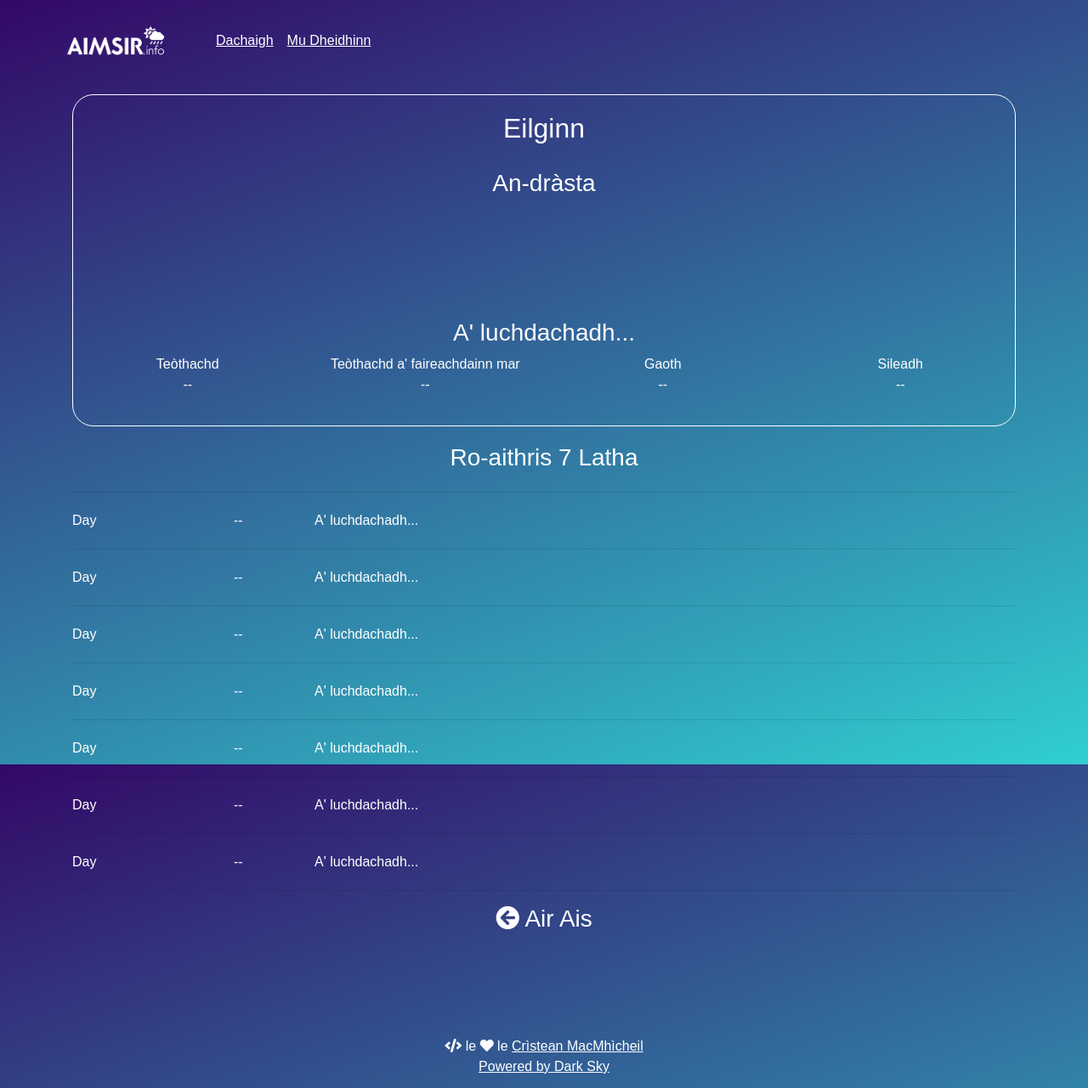
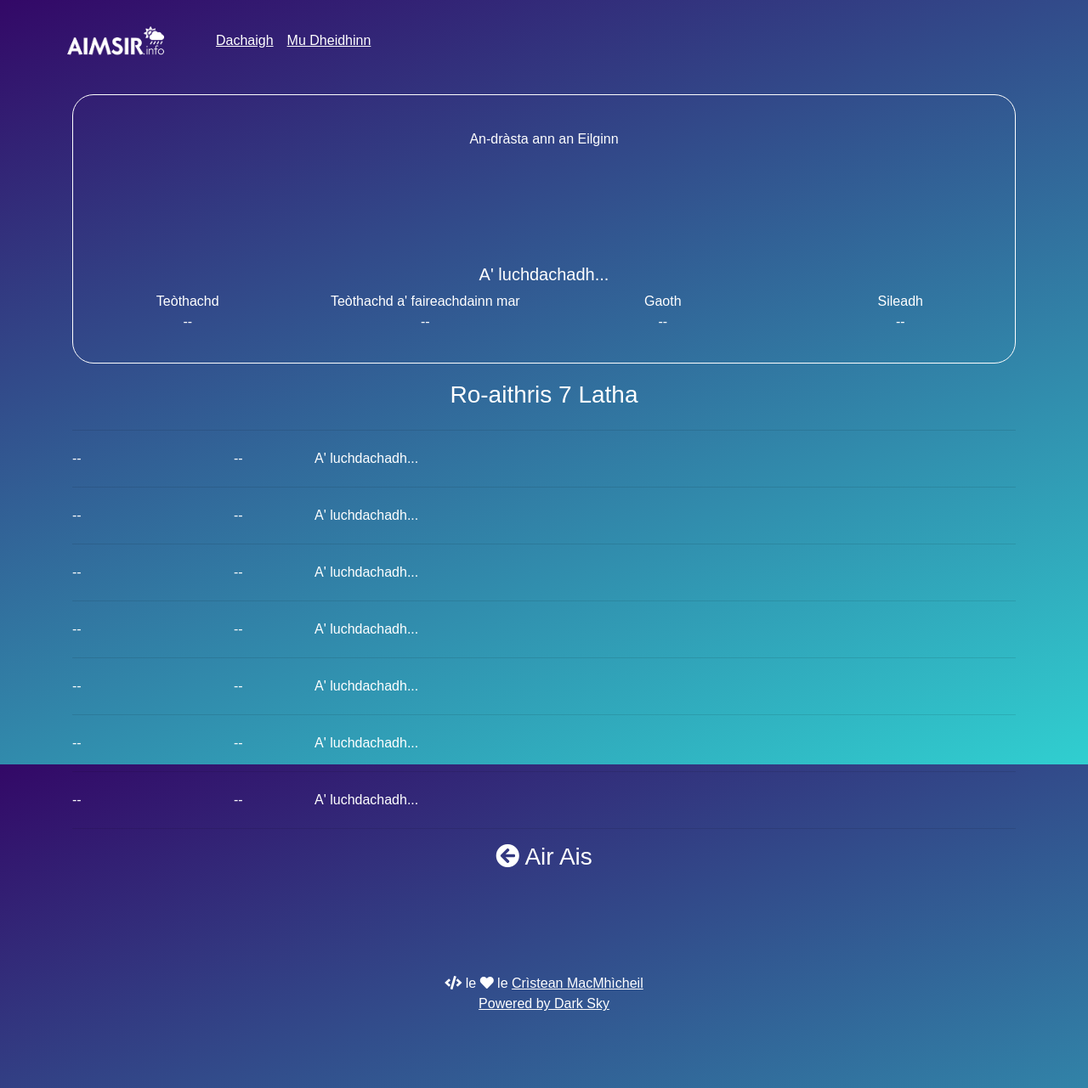
Before and after one commit to angeidheal/aimsir, a Jekyll site: the page built from baile/eilginn.html, in a window 1280 px wide. Shown: the whole page at 85% size. Built offline with Jekyll 4.4.1, drawn with Linux system fonts in a browser that asks for light colours; nearby versions of some CDN libraries; a script that is not in the unit is left out.

Commit message:
Update eilginn.html

```diff
--- a/baile/eilginn.html
+++ b/baile/eilginn.html
@@ -6,16 +6,15 @@
 
 <div class="container">
   <div class="current-weather">
-    <h2 class="location">Eilginn</h2>
-    <h3 class="section-header">An-dràsta</h3>
+    <p class="section-header">An-dràsta ann an Eilginn</p>
     <div class="row">
       <div class="col-md-12 weather-icon">
-        <canvas class="icon" width="128" height="128"></canvas>
+        <canvas class="icon" width="112" height="112"></canvas>
       </div>
     </div>
     <div class="row">
       <div class="col-md-12">
-        <h3 class="current-summary">A' luchdachadh...</h3>
+        <h5 class="current-summary">A' luchdachadh...</h5>
       </div>
     </div>
     <div class="row">
@@ -44,7 +43,7 @@
 
       <div class="row daily-summary day-1">
         <div class="col-md-2 day-1-day">
-          Day
+          --
         </div>
         <div class="col-md-1 day-1-temp">
           --
@@ -58,7 +57,7 @@
 
       <div class="row daily-summary day-2">
         <div class="col-md-2 day-2-day">
-          Day
+          --
         </div>
         <div class="col-md-1 day-2-temp">
           --
@@ -72,7 +71,7 @@
 
       <div class="row daily-summary day-3">
         <div class="col-md-2 day-3-day">
-          Day
+          --
         </div>
         <div class="col-md-1 day-3-temp">
           --
@@ -86,7 +85,7 @@
 
       <div class="row daily-summary day-4">
         <div class="col-md-2 day-4-day">
-          Day
+          --
         </div>
         <div class="col-md-1 day-4-temp">
           --
@@ -100,7 +99,7 @@
 
       <div class="row daily-summary day-5">
         <div class="col-md-2 day-5-day">
-          Day
+          --
         </div>
         <div class="col-md-1 day-5-temp">
           --
@@ -114,7 +113,7 @@
 
       <div class="row daily-summary day-6">
         <div class="col-md-2 day-6-day">
-          Day
+          --
         </div>
         <div class="col-md-1 day-6-temp">
           --
@@ -128,7 +127,7 @@
 
       <div class="row daily-summary day-7">
         <div class="col-md-2 day-7-day">
-          Day
+          --
         </div>
         <div class="col-md-1 day-7-temp">
           --
```
